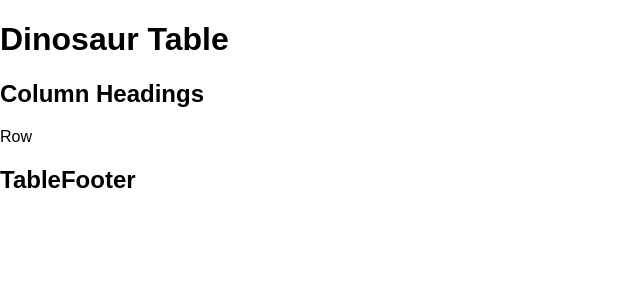
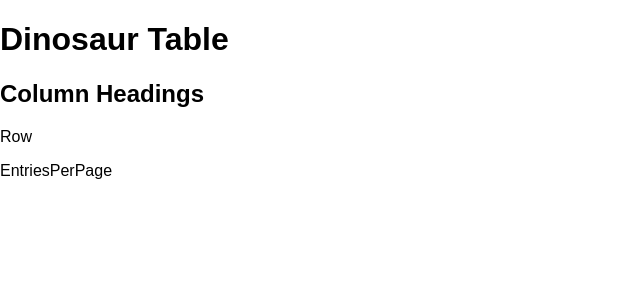
Before and after one commit to brenderbee/table-practice, a React (Create React App) app: page / in a window 1280 px wide. Shown: the top 300 px of the page, without its empty margins (0-640 px from the left). Built offline with nearby package versions, Linux system fonts and the light colour scheme.

Commit message:
Create EntriesPerPage component and import to TableFooter.

```diff
--- /dev/null
+++ b/src/components/EntriesPerPage.js
@@ -0,0 +1,13 @@
+import React, { Component } from 'react';
+
+class EntriesPerPage extends Component {
+  render() {
+    return (
+      <div>
+        <p>EntriesPerPage</p>
+      </div>
+    );
+  }
+}
+
+export default EntriesPerPage;
--- a/src/components/TableFooter.js
+++ b/src/components/TableFooter.js
@@ -1,10 +1,11 @@
 import React, { Component } from 'react';
+import EntriesPerPage from './EntriesPerPage';
 
 class TableFooter extends Component {
   render() {
     return (
       <div>
-        <h2>TableFooter</h2>
+        <EntriesPerPage />
       </div>
     );
   }
```
